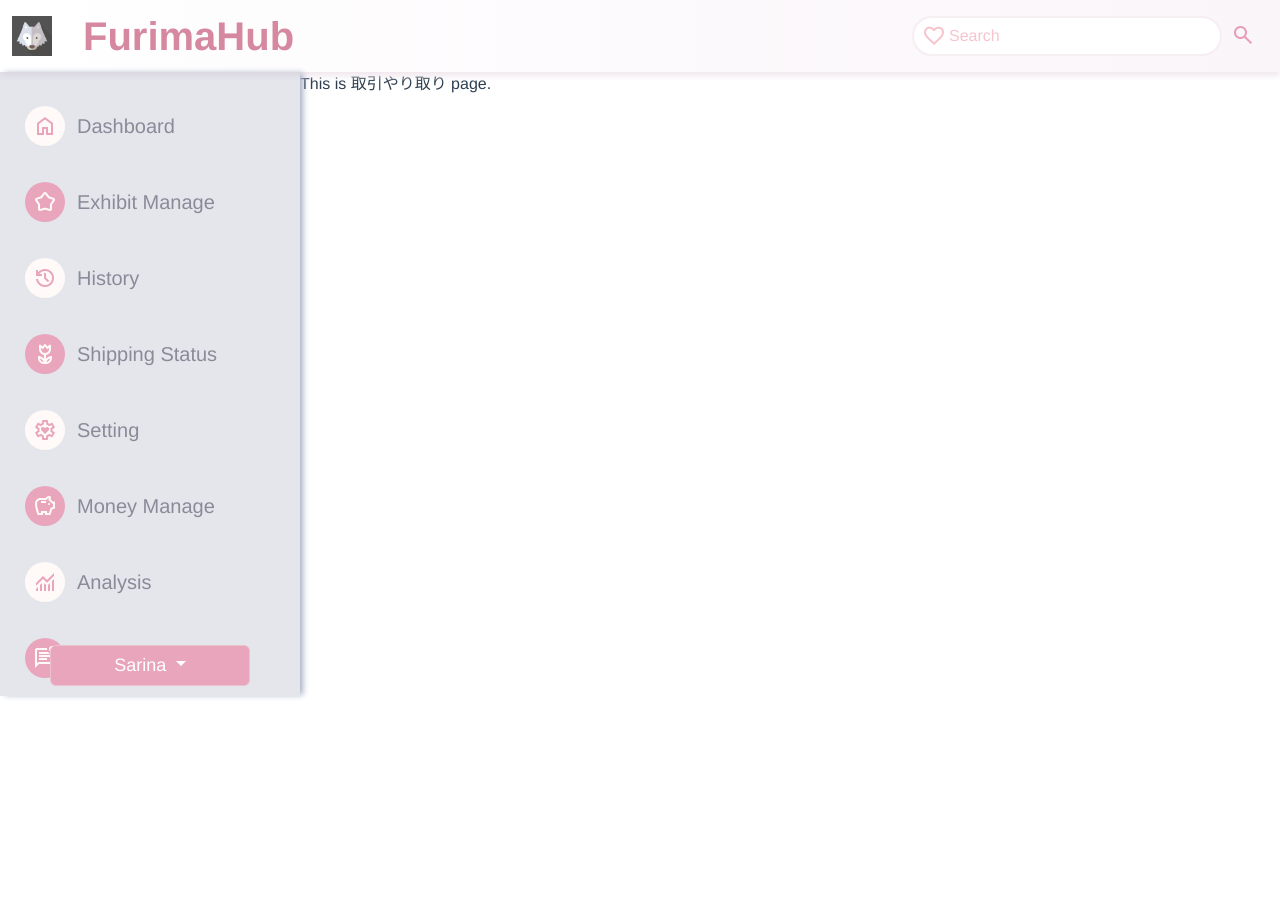
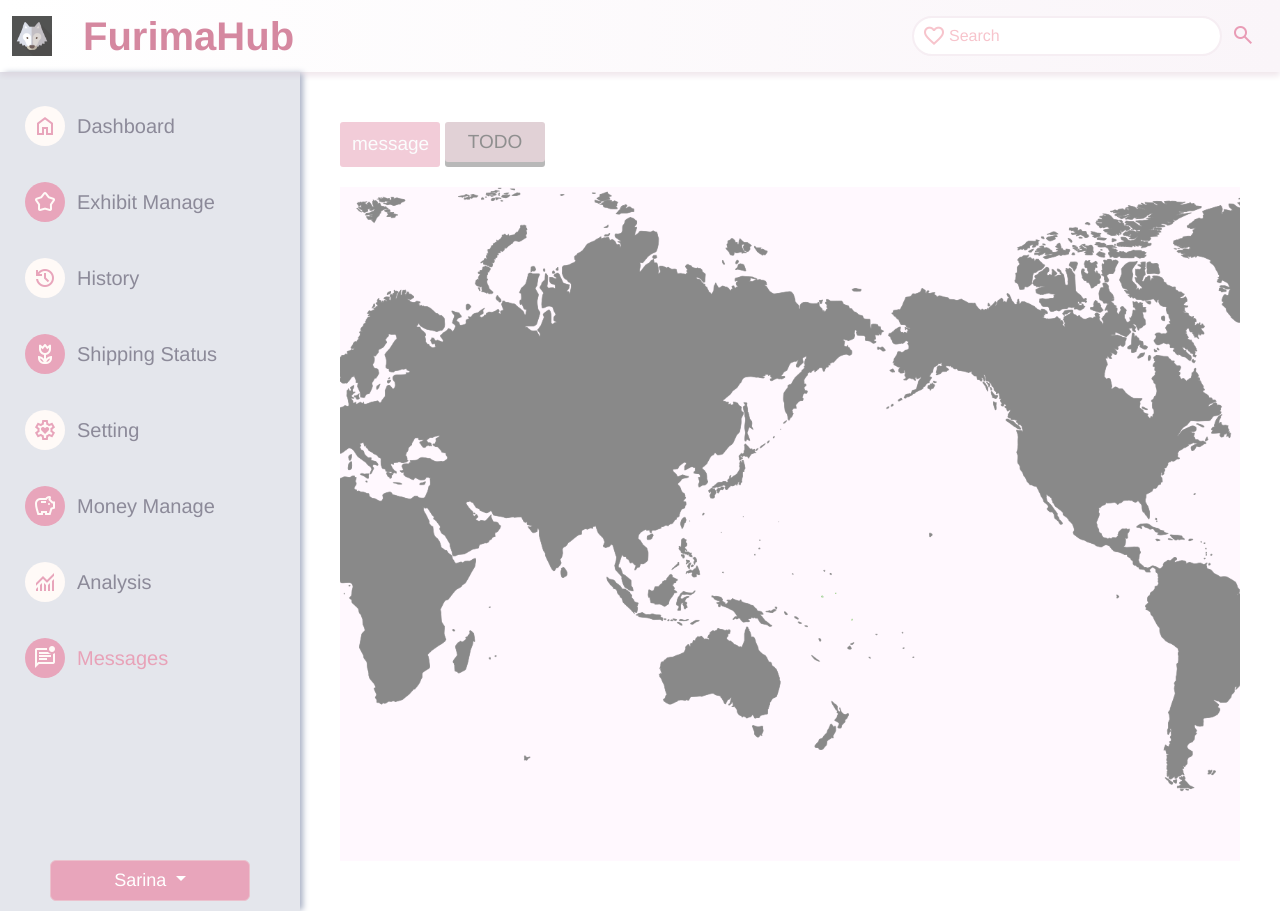
Before and after one commit to SAZO54/furimaHub-fronted, a Vue app: page /messages in a window 1280 px wide. Before the commit the page ends 800 px from the top, so only its background shows below. Built offline with nearby package versions, Linux system fonts and the light colour scheme.

Commit message:
Fixes to the behavior of the toggle button

```diff
--- a/src/components/ShipStatus.vue
+++ b/src/components/ShipStatus.vue
@@ -26,7 +26,7 @@ console.log("worldActive", worldActive.value);
     <div>
       <div class="ship-container" v-if="worldActive">
         <div class="flex">
-          <button class="btn btn-pink" @click="mapTabSwitch">world</button>
+          <button class="btn btn-pink disabled" @click="mapTabSwitch">world</button>
           <button class="btn disabled-btn jp-btn" @click="mapTabSwitch">japan</button>
         </div>
         <div class="map-container" v-if="worldActive">
@@ -36,7 +36,7 @@ console.log("worldActive", worldActive.value);
       <div class="ship-container" v-else>
         <div class="flex">
           <button class="btn disabled-btn" @click="mapTabSwitch">world</button>
-          <button class="btn btn-pink jp-btn" @click="mapTabSwitch">japan</button>
+          <button class="btn btn-pink jp-btn disabled" @click="mapTabSwitch">japan</button>
         </div>
         <div class="map-container">
           <img src="@/assets/japan.png" alt="Japan Image" class="japan-img"/>
@@ -63,10 +63,10 @@ console.log("worldActive", worldActive.value);
 }
 
 .btn-pink {
-  background-color: #ECB1C4;
+  background-color: #ECB1C4 !important;
   height: 45px;
   border: #ECB1C4;
-  color: #FAFCFD;
+  color: #FAFCFD !important;
 }
 
 .btn-pink:hover {
--- a/src/components/TransactionMessage.vue
+++ b/src/components/TransactionMessage.vue
@@ -1,9 +1,106 @@
 <script setup>
+import { ref } from 'vue';
+
+// const transactions = ref([
+//   { id: '1', name: 'Item A', status: 'Packing', destination: 'USA', platform: 'Mercari' },
+//   // add more items
+// ]);
+// const fields = ['id', 'name', 'status', 'destination', 'platform'];
+
+/**
+ * map button
+ */
+const messageActive = ref(true);
+
+function msgTabSwitch() {
+  messageActive.value = !messageActive.value;
+}
+
+console.log("messageActive", messageActive.value);
+
 </script>
 
 <template>
-  <p>This is 取引やり取り page.</p>
+  <div class="flex">
+    <div>
+      <div class="ship-container" v-if="messageActive">
+        <div class="flex">
+          <button class="btn btn-pink disabled" @click="msgTabSwitch">message</button>
+          <button class="btn disabled-btn do-btn" @click="msgTabSwitch">TODO</button>
+        </div>
+        <div class="map-container" v-if="messageActive">
+          <img src="@/assets/world.png" alt="World Image" class="world-img"/>
+        </div>
+      </div>
+      <div class="ship-container" v-else>
+        <div class="flex">
+          <button class="btn disabled-btn" @click="msgTabSwitch">message</button>
+          <button class="btn btn-pink do-btn disabled" @click="msgTabSwitch">TODO</button>
+        </div>
+        <div class="map-container">
+          <img src="@/assets/japan.png" alt="Japan Image" class="japan-img"/>
+        </div>
+      </div>
+    </div>
+  </div>
 </template>
 
 <style scoped>
+.ship-container {
+  margin: 50px 40px;
+}
+
+.flex {
+  display: flex;
+}
+
+.btn {
+  width: 100px;
+  border-radius: 3px;
+  font-size: 19px;
+}
+
+.btn-pink {
+  background-color: #ECB1C4 !important;
+  height: 45px;
+  border: #ECB1C4;
+  color: #FAFCFD !important;
+}
+
+.btn-pink:hover {
+  background-color: #EDA3B8;
+  border: #EDA3B8;
+  color: #FAFCFD;
+}
+
+.disabled-btn, .disabled-btn:hover, .disabled-btn:active, .disabled-btn:focus {
+  background-color: #e1d1d6;
+  height: 40px;
+  border: #e1d1d6;
+  color: #8f8f8f;
+  box-shadow: 0 5px 0 #8f8f8fa1;
+}
+
+.do-btn {
+  margin-left: 5px;
+}
+
+.map-container {
+  background-color: #fff1fc7a;
+  width: 900px;
+  height: 674px;
+  margin-top: 20px;
+}
+
+.world-img {
+  width: 100%;
+  height: 90%;
+  object-fit: cover;
+}
+
+.japan-img {
+  width: 70%;
+  height: 100%;
+  object-fit: cover;
+}
 </style>
```
